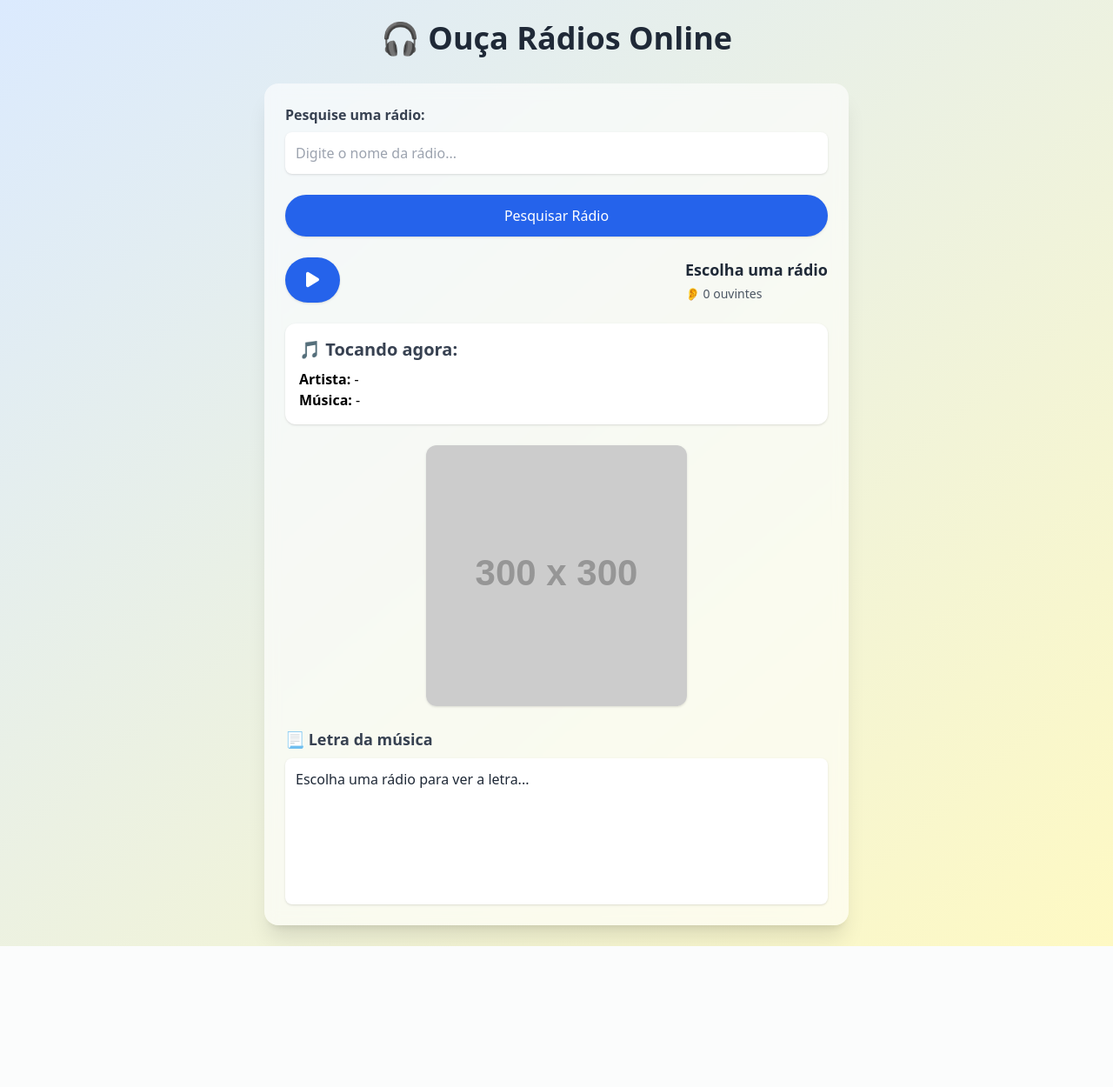
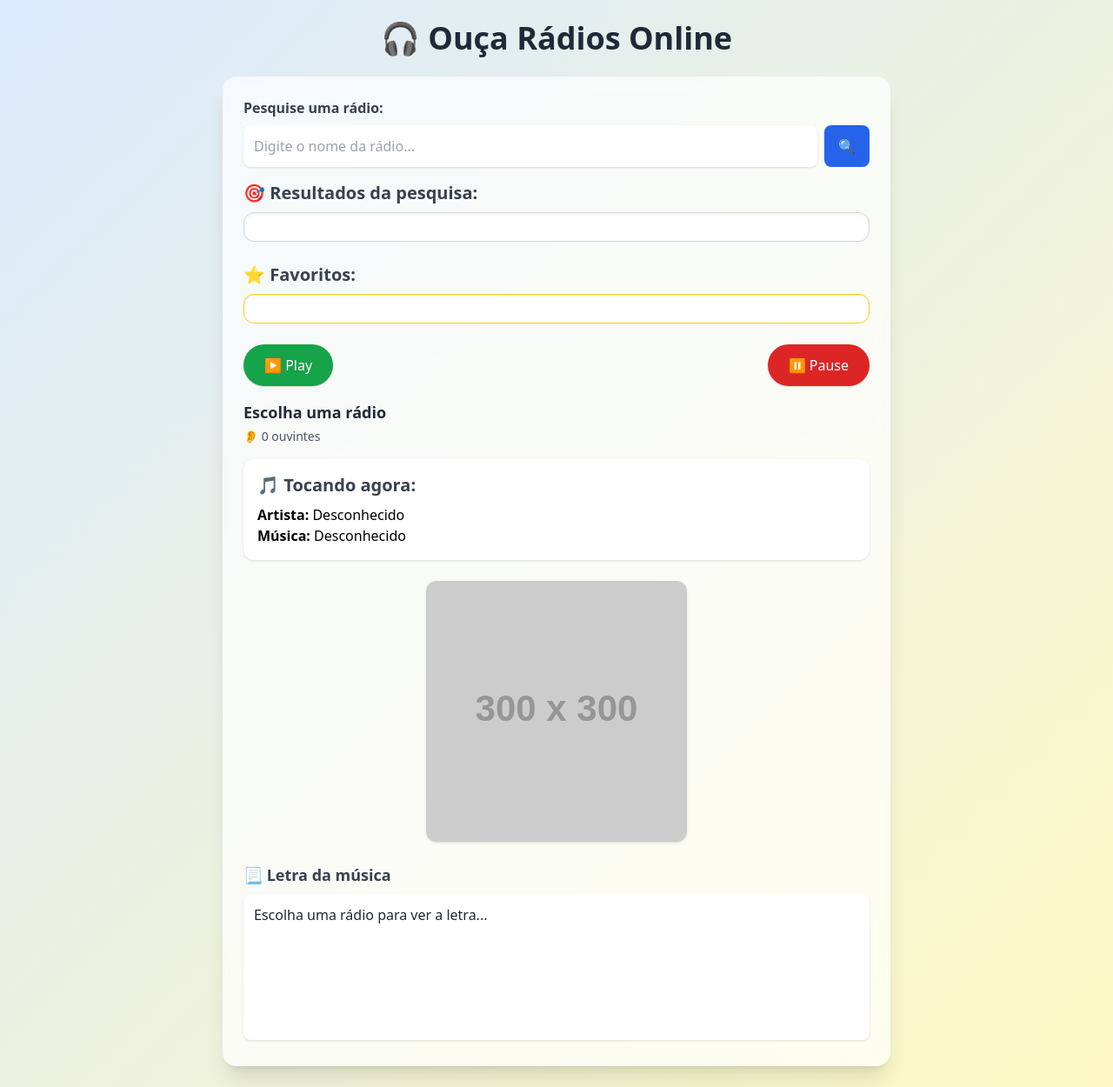
Before and after one commit to ruicirilo271/scraping-radio-streams-search, a Flask app: page / in a window 1280 px wide. Shown: the whole page at 87% size. Before the commit the page ends 1088 px from the top, so only its background shows below. Run offline with Flask 3, Linux system fonts and the light colour scheme; grey boxes labelled with a size stand in for pictures from a placeholder-image service; some libraries are stand-ins or nearby versions.

Commit message:
Add files via upload

```diff
--- a/app.py
+++ b/app.py
@@ -1,4 +1,5 @@
 from flask import Flask, render_template
+
 app = Flask(__name__)
 
 @app.route("/")
--- a/static/script.js
+++ b/static/script.js
@@ -1,135 +1,165 @@
 const player = new Audio();
 const searchBtn = document.getElementById("searchBtn");
 const radioSearch = document.getElementById("radioSearch");
-const playPauseBtn = document.getElementById("playPauseBtn");
-const playIcon = document.getElementById("playIcon");
+const playBtn = document.getElementById("playBtn");
+const pauseBtn = document.getElementById("pauseBtn");
 const currentRadioName = document.getElementById("currentRadioName");
 const listenerCount = document.getElementById("listenerCount");
 const artistSpan = document.getElementById("artist");
 const songSpan = document.getElementById("song");
 const albumCover = document.getElementById("albumCover");
 const lyricsArea = document.getElementById("lyrics");
+const radioList = document.getElementById("radioList");
+const favoritesList = document.getElementById("favoritesList");
 
-let isPlaying = false;
+let metadataInterval = null;
 let currentRadio = null;
 let currentArtist = "";
 let currentSong = "";
 let hls = null;
-let metadataInterval = null;
 
 searchBtn.addEventListener("click", () => {
     const query = radioSearch.value.trim();
-    if (query) {
-        fetchRadioInfo(query);
-    }
+    if (query) searchRadios(query);
 });
 
-playPauseBtn.addEventListener("click", () => {
-    if (isPlaying) {
-        stopPlayer();
-    } else {
-        startPlayer();
-    }
+playBtn.addEventListener("click", () => {
+    if (player.src) player.play();
 });
 
-function stopPlayer() {
+pauseBtn.addEventListener("click", () => {
+    player.pause();
+});
+
+function createRadioButton(radio, isFavorite = false) {
+    const btn = document.createElement("div");
+    btn.className = "flex items-center justify-between bg-white p-3 rounded-lg shadow hover:bg-blue-50 transition";
+
+    const left = document.createElement("div");
+    left.innerHTML = `
+        <img src="https://flagcdn.com/24x18/${radio.countrycode?.toLowerCase() || "pt"}.png" class="inline mr-2" />
+        <button class="text-left text-gray-700 hover:underline">${radio.name} (${radio.country})</button>
+    `;
+
+    left.querySelector("button").onclick = () => selectRadio(radio);
+
+    const favBtn = document.createElement("button");
+    favBtn.innerHTML = isFavorite ? "❌" : "⭐";
+    favBtn.className = "text-xl text-yellow-500 hover:text-yellow-700";
+    favBtn.onclick = () => toggleFavorite(radio);
+
+    btn.appendChild(left);
+    btn.appendChild(favBtn);
+    return btn;
+}
+
+async function searchRadios(query) {
+    try {
+        const res = await fetch(`https://de1.api.radio-browser.info/json/stations/search?name=${encodeURIComponent(query)}&order=clickcount`);
+        const data = await res.json();
+
+        radioList.innerHTML = "";
+        if (data.length === 0) {
+            radioList.innerHTML = "<p class='text-red-600'>Nenhuma rádio encontrada.</p>";
+            return;
+        }
+
+        data.forEach(radio => radioList.appendChild(createRadioButton(radio)));
+    } catch (err) {
+        console.error("Erro ao buscar rádios:", err);
+    }
+}
+
+function selectRadio(radio) {
+    currentRadio = radio;
+    currentRadioName.textContent = `${radio.name} (${radio.country})`;
+    listenerCount.textContent = `👂 ${radio.clickcount} ouvintes`;
+
     if (hls) {
         hls.destroy();
         hls = null;
     }
-    player.pause();
-    playIcon.classList.replace("fa-pause", "fa-play");
-    isPlaying = false;
-}
 
-function startPlayer() {
-    if (player.src) {
+    if (radio.url_resolved.includes(".m3u8") && Hls.isSupported()) {
+        hls = new Hls();
+        hls.loadSource(radio.url_resolved);
+        hls.attachMedia(player);
         player.play();
-        playIcon.classList.replace("fa-play", "fa-pause");
-        isPlaying = true;
+    } else {
+        player.src = radio.url_resolved;
+        player.play();
     }
-}
 
-function startHTML5Player(url) {
-    stopPlayer();
-    player.src = url;
-    startPlayer();
-}
-
-function startHLSPlayer(url) {
-    stopPlayer();
-    if (Hls.isSupported()) {
-        hls = new Hls();
-        hls.loadSource(url);
-        hls.attachMedia(player);
-        startPlayer();
-    } else {
-        alert("Seu navegador não suporta HLS.");
-    }
-}
-
-async function fetchRadioInfo(name) {
-    try {
-        const res = await fetch(`https://de1.api.radio-browser.info/json/stations/search?name=${encodeURIComponent(name)}&order=clickcount`);
-        const data = await res.json();
-        if (data.length === 0) return alert("Rádio não encontrada.");
-
-        currentRadio = data[0];
-        currentRadioName.textContent = `${currentRadio.name} (${currentRadio.country})`;
-        listenerCount.textContent = `👂 ${currentRadio.clickcount} ouvintes`;
-
-        if (currentRadio.url_resolved.includes(".m3u8")) {
-            startHLSPlayer(currentRadio.url_resolved);
-        } else {
-            startHTML5Player(currentRadio.url_resolved);
-        }
-
-        if (metadataInterval) clearInterval(metadataInterval);
-        await fetchMetadata();
-        metadataInterval = setInterval(fetchMetadata, 10000);
-    } catch (err) {
-        console.error("Erro ao buscar rádio:", err);
-    }
+    if (metadataInterval) clearInterval(metadataInterval);
+    fetchMetadata();
+    metadataInterval = setInterval(fetchMetadata, 10000);
 }
 
 async function fetchMetadata() {
     if (!currentRadio) return;
 
     try {
-        const streamUrl = currentRadio.url_resolved;
-        const res = await fetch(`https://radio-metadata-api-main.vercel.app/radio_info/?radio_url=${encodeURIComponent(streamUrl)}`);
-        const data = await res.json();
+        const url = `https://radio-metadata-api-main.vercel.app/radio_info/?radio_url=${encodeURIComponent(currentRadio.url_resolved)}`;
+        const response = await fetch(url);
+        const data = await response.json();
 
-        const newArtist = data.artist?.trim() || "Desconhecido";
-        const newSong = data.song?.trim() || "Desconhecido";
+        let artist = data.artist || "Desconhecido";
+        let song = data.song || "Desconhecido";
 
-        if (newArtist === currentArtist && newSong === currentSong) return;
+        if (artist !== currentArtist || song !== currentSong) {
+            currentArtist = artist;
+            currentSong = song;
+            artistSpan.textContent = artist;
+            songSpan.textContent = song;
 
-        currentArtist = newArtist;
-        currentSong = newSong;
-
-        artistSpan.textContent = newArtist;
-        songSpan.textContent = newSong;
-        currentRadioName.textContent = `${currentRadio.name} (${currentRadio.country}) – ${newSong}`;
-
-        if (newArtist === "Desconhecido" || newSong === "Desconhecido") {
-            albumCover.src = "https://placehold.co/300x300?text=Sem+Capa";
-        } else {
-            const itunesRes = await fetch(`https://itunes.apple.com/search?term=${encodeURIComponent(newArtist + " " + newSong)}&media=music&limit=1`);
-            const itunesData = await itunesRes.json();
-            const cover = itunesData.results[0]?.artworkUrl100?.replace("100x100", "300x300") || "https://placehold.co/300x300?text=Sem+Capa";
-            albumCover.src = cover;
+            fetchAlbumCover(artist, song);
+            fetchLyrics(artist, song);
         }
 
-
-        const lyricsRes = await fetch(`https://api.lyrics.ovh/v1/${encodeURIComponent(newArtist)}/${encodeURIComponent(newSong)}`);
-        const lyricsData = await lyricsRes.json();
-        lyricsArea.value = lyricsData.lyrics || "Letra não encontrada.";
     } catch (err) {
         console.error("Erro ao buscar metadados:", err);
-        artistSpan.textContent = "Desconhecido";
-        songSpan.textContent = "Desconhecido";
+    }
+}
+
+async function fetchAlbumCover(artist, song) {
+    try {
+        const res = await fetch(`https://itunes.apple.com/search?term=${encodeURIComponent(artist + " " + song)}&entity=song&limit=1`);
+        const data = await res.json();
+        const cover = data.results?.[0]?.artworkUrl100?.replace("100x100", "300x300");
+        albumCover.src = cover || "https://placehold.co/300x300?text=Sem+Capa";
+    } catch {
         albumCover.src = "https://placehold.co/300x300?text=Sem+Capa";
+    }
+}
+
+async function fetchLyrics(artist, song) {
+    try {
+        const res = await fetch(`https://api.lyrics.ovh/v1/${encodeURIComponent(artist)}/${encodeURIComponent(song)}`);
+        const data = await res.json();
+        lyricsArea.value = data.lyrics || "Letra não encontrada.";
+    } catch {
         lyricsArea.value = "Letra não encontrada.";
     }
 }
+
+function toggleFavorite(radio) {
+    let favs = JSON.parse(localStorage.getItem("favorites") || "[]");
+
+    const exists = favs.find(r => r.stationuuid === radio.stationuuid);
+    if (exists) {
+        favs = favs.filter(r => r.stationuuid !== radio.stationuuid);
+    } else {
+        favs.push(radio);
+    }
+
+    localStorage.setItem("favorites", JSON.stringify(favs));
+    loadFavorites();
+}
+
+function loadFavorites() {
+    const favs = JSON.parse(localStorage.getItem("favorites") || "[]");
+    favoritesList.innerHTML = "";
+    favs.forEach(radio => favoritesList.appendChild(createRadioButton(radio, true)));
+}
+
+loadFavorites();
--- a/templates/index.html
+++ b/templates/index.html
@@ -1,39 +1,46 @@
-<!<!DOCTYPE html>
+<!DOCTYPE html>
 <html lang="pt">
 <head>
-    <meta charset="UTF-8">
+  <meta charset="UTF-8" />
   <title>🎧 Rádios Online</title>
   <meta name="viewport" content="width=device-width, initial-scale=1">
   <script src="https://cdn.tailwindcss.com"></script>
-    <link rel="stylesheet" href="https://cdnjs.cloudflare.com/ajax/libs/font-awesome/6.5.0/css/all.min.css">
+  <link rel="stylesheet" href="https://cdnjs.cloudflare.com/ajax/libs/font-awesome/6.5.0/css/all.min.css" />
   <script src="https://cdn.jsdelivr.net/npm/hls.js@1.0.0-rc.4/dist/hls.min.js"></script>
 </head>
 <body class="bg-gradient-to-br from-blue-100 to-yellow-100 min-h-screen p-6">
-    <h1 class="text-4xl font-bold text-center mb-8 text-gray-800">🎧 Ouça Rádios Online</h1>
+  <h1 class="text-4xl font-bold text-center mb-6 text-gray-800">🎧 Ouça Rádios Online</h1>
 
-    <div class="max-w-2xl mx-auto bg-white/60 backdrop-blur p-6 rounded-2xl shadow-xl">
+  <div class="max-w-3xl mx-auto bg-white/70 backdrop-blur p-6 rounded-2xl shadow-xl">
     <label for="radioSearch" class="block font-semibold text-gray-700 mb-2">Pesquise uma rádio:</label>
-        <input type="text" id="radioSearch" class="w-full p-3 rounded-lg bg-white shadow mb-6" placeholder="Digite o nome da rádio...">
+    <div class="flex gap-2 mb-4">
+      <input type="text" id="radioSearch" class="flex-grow p-3 rounded-lg bg-white shadow" placeholder="Digite o nome da rádio..." />
+      <button id="searchBtn" class="bg-blue-600 text-white px-4 py-3 rounded-lg hover:bg-blue-700 transition">🔍</button>
+    </div>
 
-        <button id="searchBtn" class="bg-blue-600 text-white px-6 py-3 rounded-full shadow hover:bg-blue-700 transition w-full">Pesquisar Rádio</button>
+    <h2 class="text-xl font-bold text-gray-700 mb-2">🎯 Resultados da pesquisa:</h2>
+    <div id="radioList" class="space-y-2 max-h-60 overflow-y-auto p-4 bg-white rounded-xl shadow-inner border border-gray-300"></div>
 
-        <div class="flex items-center justify-between mb-6 mt-6">
-            <button id="playPauseBtn" class="bg-blue-600 text-white px-6 py-3 rounded-full shadow hover:bg-blue-700 transition">
-                <i id="playIcon" class="fas fa-play text-xl"></i>
-            </button>
+    <h2 class="text-xl font-bold text-gray-700 mt-6 mb-2">⭐ Favoritos:</h2>
+    <div id="favoritesList" class="space-y-2 max-h-40 overflow-y-auto p-4 bg-white rounded-xl shadow-inner border border-yellow-400"></div>
+
+    <div class="flex justify-between mt-6 mb-4">
+      <button id="playBtn" class="bg-green-600 text-white px-6 py-3 rounded-full shadow hover:bg-green-700 transition">▶️ Play</button>
+      <button id="pauseBtn" class="bg-red-600 text-white px-6 py-3 rounded-full shadow hover:bg-red-700 transition">⏸️ Pause</button>
+    </div>
+
     <div>
-                <span class="text-lg font-semibold text-gray-800" id="currentRadioName">Escolha uma rádio</span>
+      <span id="currentRadioName" class="text-lg font-semibold text-gray-800">Escolha uma rádio</span>
       <p id="listenerCount" class="text-sm text-gray-600 mt-1">👂 0 ouvintes</p>
     </div>
+
+    <div class="bg-white p-4 rounded-xl shadow mt-4">
+      <h2 class="text-xl font-bold text-gray-700 mb-2">🎵 Tocando agora:</h2>
+      <p><strong>Artista:</strong> <span id="artist">Desconhecido</span></p>
+      <p><strong>Música:</strong> <span id="song">Desconhecido</span></p>
     </div>
 
-        <div class="bg-white p-4 rounded-xl shadow">
-            <h2 class="text-xl font-bold text-gray-700 mb-2">🎵 Tocando agora:</h2>
-            <p><strong>Artista:</strong> <span id="artist">-</span></p>
-            <p><strong>Música:</strong> <span id="song">-</span></p>
-        </div>
-
-        <img id="albumCover" src="https://placehold.co/300x300?text=Sem+Capa" alt="Capa do álbum" class="rounded-xl shadow mx-auto my-6" width="300" height="300">
+    <img id="albumCover" src="https://placehold.co/300x300?text=Sem+Capa" class="rounded-xl shadow mx-auto my-6" width="300" height="300" />
 
     <h3 class="text-lg font-semibold text-gray-700 mb-2">📃 Letra da música</h3>
     <textarea id="lyrics" rows="6" readonly class="w-full p-3 bg-white rounded-lg shadow text-gray-800 resize-none">Escolha uma rádio para ver a letra...</textarea>
```
Lines whose indentation alone changed are shown as unchanged.
